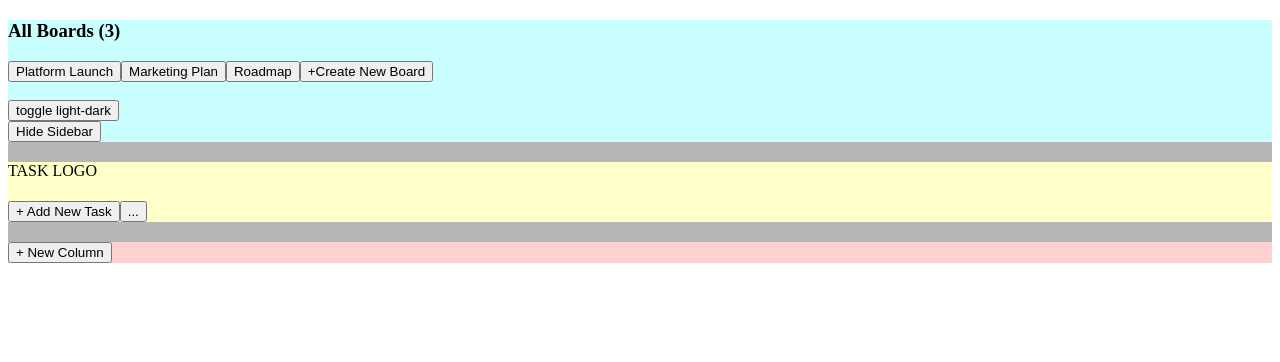
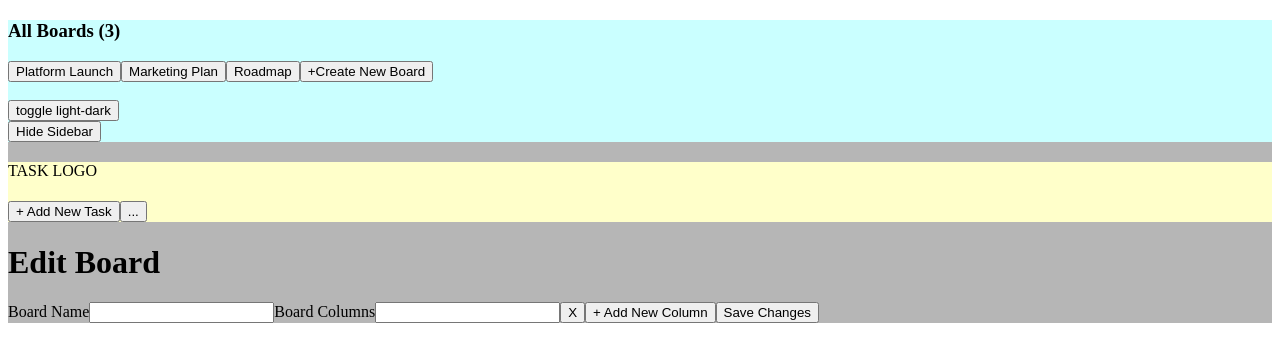
Before and after one commit to kuralayusha/task-manager, a Next.js app: page / in a window 1280 px wide. Both pictures are taken after a click on the button "...". Shown: the top 362 px of the page. Built offline with nearby package versions, Linux system fonts and the light colour scheme.

Commit message:
edit board template is done

```diff
--- /dev/null
+++ b/components/EditBoard.tsx
@@ -0,0 +1,26 @@
+type EditBoardProps = {
+  setWantedEditBoard: any
+}
+
+function EditBoard({ setWantedEditBoard }: EditBoardProps) {
+  return (
+    <div>
+      <h1>Edit Board</h1>
+      <label>Board Name</label>
+      <input type="text" name="boardName" id="boardName" />
+      <label>Board Columns</label>
+      <input type="text" />
+      <button>X</button>
+      <button>+ Add New Column</button>
+      <button
+        onClick={() => {
+          setWantedEditBoard(false)
+        }}
+      >
+        Save Changes
+      </button>
+    </div>
+  )
+}
+
+export default EditBoard
--- a/components/TaskBoard.tsx
+++ b/components/TaskBoard.tsx
@@ -41,7 +41,6 @@
           ))
         }
       })}
-      <button>+ New Column</button>
     </div>
   )
 }
--- a/components/TopBar.tsx
+++ b/components/TopBar.tsx
@@ -4,12 +4,14 @@
   tasksData: any
   taskBoardFocus: any
   setWantedNewTask: any
+  setWantedEditBoard: any
 }
 
 function TopBar({
   tasksData,
   taskBoardFocus,
   setWantedNewTask,
+  setWantedEditBoard,
 }: TopBarProps) {
   const boardTitle = taskBoardFocus
 
@@ -26,7 +28,13 @@
         <h1 className="board-title">{boardTitle}</h1>
         <div>
           <button onClick={handleAddNewTask}>+ Add New Task</button>
-          <button>...</button>
+          <button
+            onClick={() => {
+              setWantedEditBoard(true)
+            }}
+          >
+            ...
+          </button>
         </div>
         <div />
       </div>
--- a/pages/index.tsx
+++ b/pages/index.tsx
@@ -3,6 +3,7 @@
 import TaskBoard from '../components/TaskBoard'
 import SideBar from '../components/SideBar'
 import AddNewTask from '../components/AddNewTask'
+import EditBoard from '../components/EditBoard'
 
 import Head from 'next/head'
 import Data from '../datas/data.json'
@@ -18,7 +19,10 @@
   const [subtasksLength, setSubtasksLength] = useState<any>([])
   const [subtasksCompleted, setSubtasksCompleted] = useState<any>([])
   const [string, setString] = useState<any>('')
+
   const [wantedNewTask, setWantedNewTask] = useState<boolean>(false)
+  const [wantedEditBoard, setWantedEditBoard] =
+    useState<boolean>(false)
 
   console.log(taskBoardFocus)
   // console.log(tasksData)
@@ -45,6 +49,7 @@
           tasksData={tasksData}
           taskBoardFocus={taskBoardFocus}
           setWantedNewTask={setWantedNewTask}
+          setWantedEditBoard={setWantedEditBoard}
         />
         <TaskBoard
           tasksData={tasksData}
@@ -55,6 +60,9 @@
         {wantedNewTask && (
           <AddNewTask setWantedNewTask={setWantedNewTask} />
         )}
+        {wantedEditBoard && (
+          <EditBoard setWantedEditBoard={setWantedEditBoard} />
+        )}
       </Layout>
     </>
   )
```
